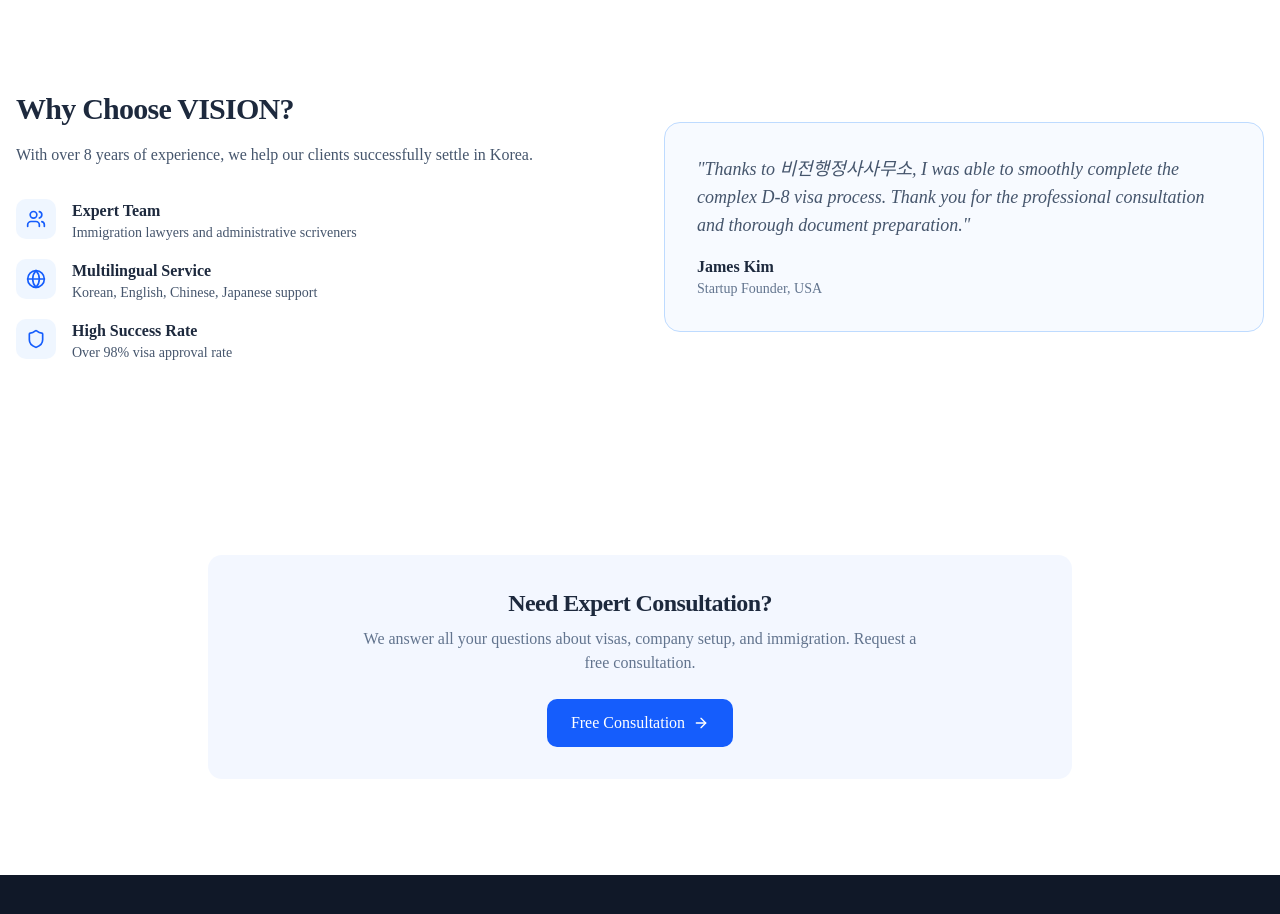
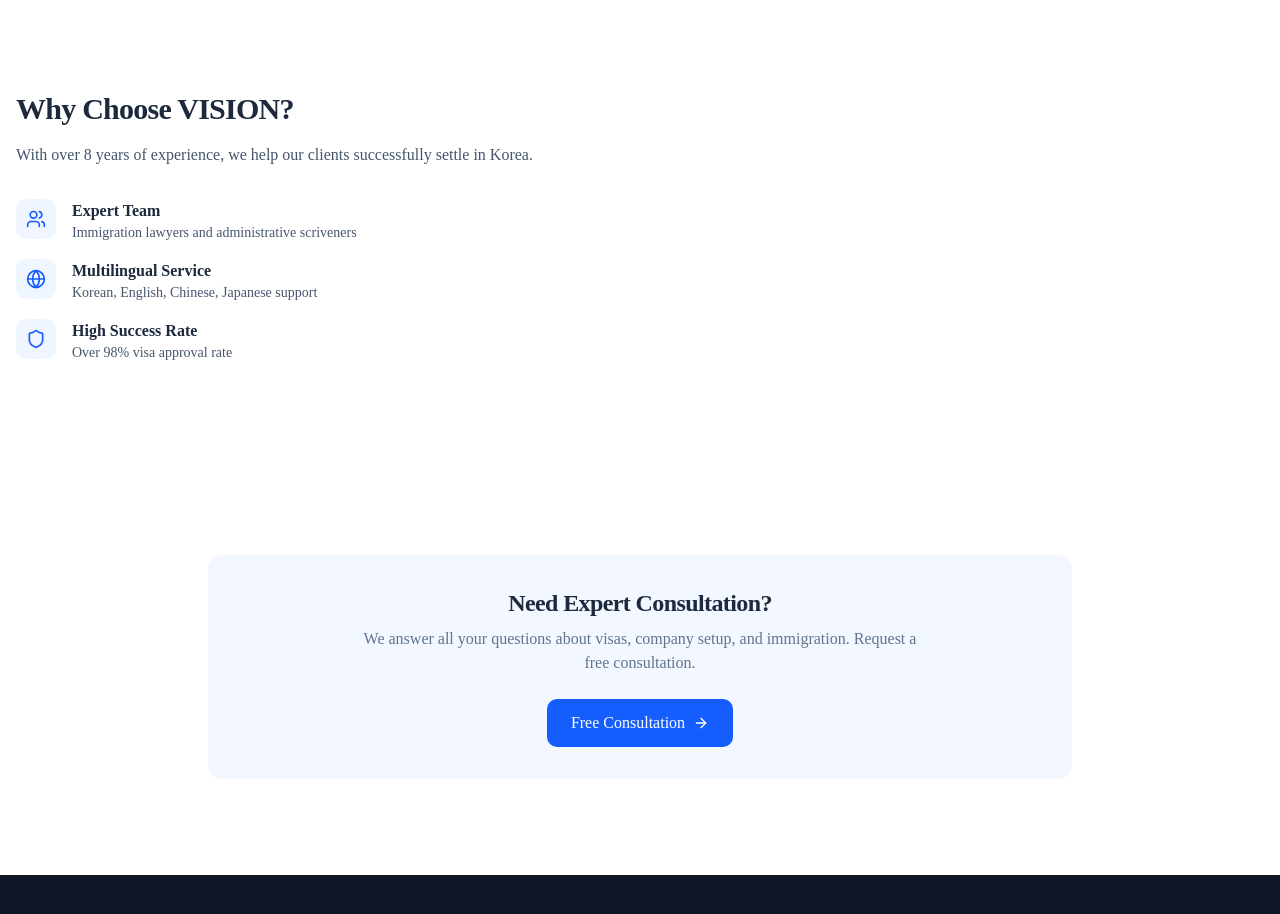
Before and after one commit to alexkorea/visaskorea-website, a Next.js app: page /en in a window 1280 px wide. Shown: the part 2720-3634 px from the top of the page. Built offline with nearby package versions, Linux system fonts and the light colour scheme.

Commit message:
Remove testimonial section from homepage

```diff
--- a/app/[locale]/page.tsx
+++ b/app/[locale]/page.tsx
@@ -333,23 +333,6 @@ export default async function HomePage({ params }: PageProps) {
                   ))}
                 </ul>
               </div>
-              <div className="rounded-2xl border border-blue-200 bg-blue-50/50 p-8">
-                <blockquote className="text-lg italic text-slate-600">
-                  {locale === "ko"
-                    ? '"비전행정사사무소 덕분에 복잡한 D-8 비자 과정을 순조롭게 마칠 수 있었습니다. 전문적인 상담과 꼼꼼한 서류 준비에 감사드립니다."'
-                    : '"Thanks to 비전행정사사무소, I was able to smoothly complete the complex D-8 visa process. Thank you for the professional consultation and thorough document preparation."'}
-                </blockquote>
-                <div className="mt-4">
-                  <p className="font-semibold text-slate-800">
-                    {locale === "ko" ? "김민수" : "James Kim"}
-                  </p>
-                  <p className="text-sm text-slate-500">
-                    {locale === "ko"
-                      ? "스타트업 창업자, 미국"
-                      : "Startup Founder, USA"}
-                  </p>
-                </div>
-              </div>
             </div>
           </div>
         </section>
```
